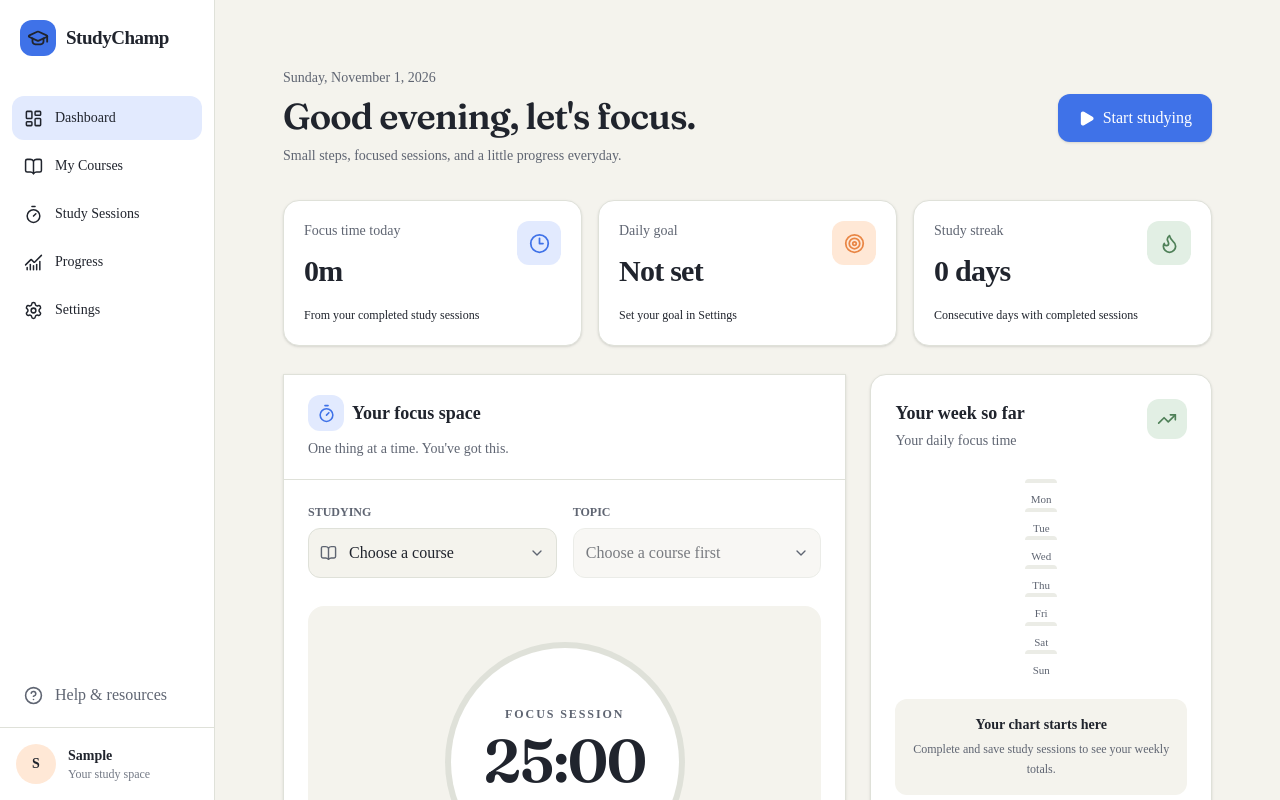
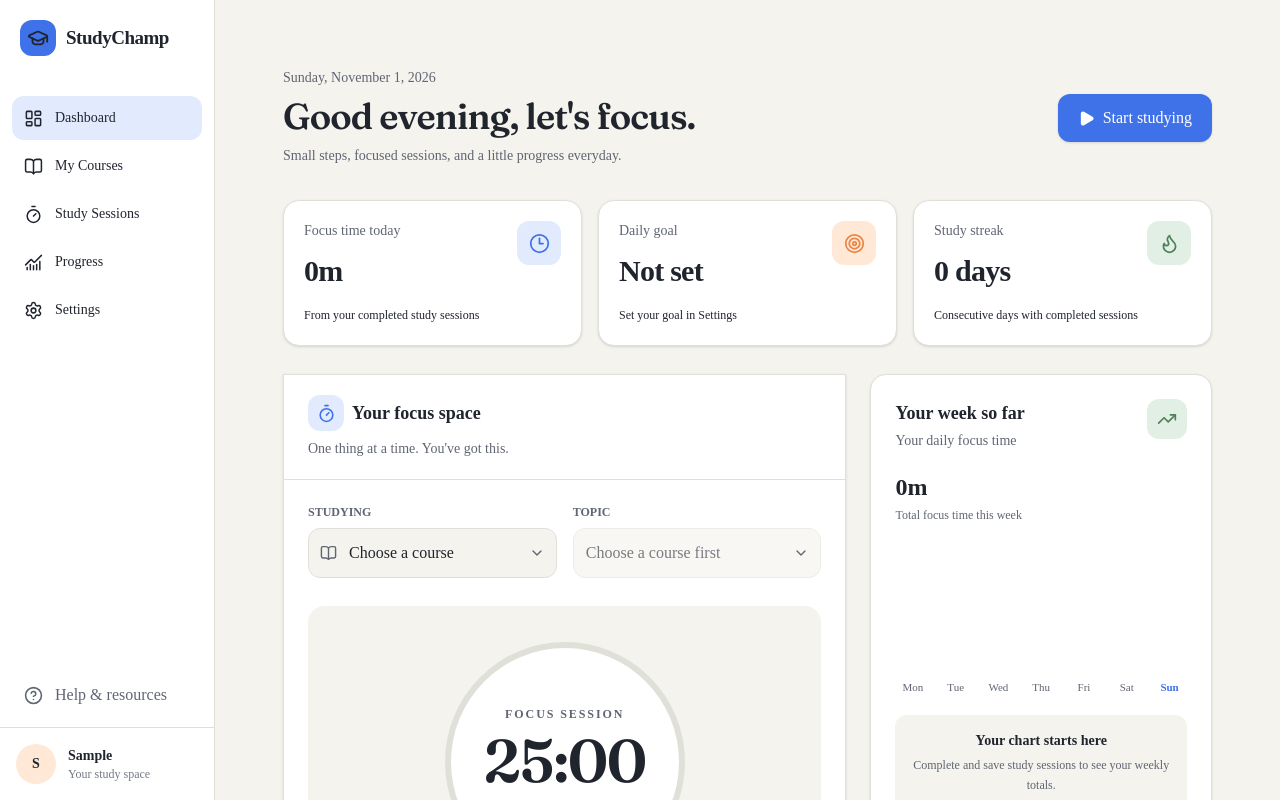
Before and after one commit to codex2py/Studychamp, a React (Vite) app: page / in a window 1280 px wide. Both pictures are taken after typing "Sample" into the empty fields and a click on the button "Let's get started". Shown: the top 800 px of the page. Built offline with nearby package versions, Linux system fonts and the light colour scheme.

Commit message:
add weekly study time visualization to Dashboard component

```diff
--- a/src/pages/Dashboard.jsx
+++ b/src/pages/Dashboard.jsx
@@ -235,6 +235,39 @@ export default function Dashboard() {
 
   const studyStreak = getStudyStreak(studiedDays, today);
   const dailyGoalSeconds = getDailyGoal(preferences);
+
+  const weekStart = getStartOfDay(today);
+
+  weekStart.setDate(
+    weekStart.getDate() -((weekStart.getDay() + 6) % 7)
+  );
+
+  const weeklyData = WEEKDAYS.map((day, index) => {
+    const date = new Date(weekStart);
+    date.setDate(weekStart.getDate() + index);
+
+    const dayKey = getDayKey(date);
+    const seconds = completedSessions
+      .filter((session) => getDayKey(session.date) === dayKey)
+      .reduce((total, session) => total + session.duration, 0);
+
+    return {
+      day,
+      date,
+      seconds,
+      isToday: dayKey === todayKey,
+    };
+  });
+
+  const totalWeekSeconds = weeklyData.reduce(
+    (total, day) => total + day.seconds,
+    0
+  );
+
+  const maxWeeklySeconds = Math.max(
+    ...weeklyData.map((day) => day.seconds),
+    1
+  );
 
   useEffect(() => {
     if (!isRunning || startedAt === null) return;
@@ -709,26 +742,71 @@ export default function Dashboard() {
                   <TrendingUp size={20} />
                 </div>
               </div>
-              <div className="mt-7 flex-h-36 items-end justify-between gap-2">
-                {WEEKDAYS.map((day) => (
+              <div className="mt-5">
+                <p className="text-2xl font-bold">{formatDuration(totalWeekSeconds)}</p>
+                <p className="mt-1 text-xs text-text-secondary">
+                  Total focus time this week
+                </p>
+              </div>
+
+              <div className="mt-7 flex h-36 items-end justify-between gap-2">
+                {weeklyData.map((day) => {
+                  const barHeight =
+                    day.seconds > 0
+                      ? Math.max((day.seconds / maxWeeklySeconds) * 100, 6)
+                      : 0;
+
+                  return (
                     <div
-                    key={day}
+                      key={day.day}
                       className="flex h-full flex-1 flex-col items-center justify-end gap-2"
                     >
-                    <div className="flex h-full w-full items-end justify-center">
-                      <div className="h-1 w-full max-w-8 rounded-t-md bg-surface-muted" />
+                      <div
+                        className="flex h-full w-full items-end justify-center"
+                        title={`${day.day}: ${formatDuration(day.seconds)}`}
+                      >
+                        <div
+                          className={`w-full max-w-8 rounded-t-md transition-all duration-500 ${
+                            day.isToday ? "bg-primary" : "bg-success"
+                          }`}
+                          style={{ height: `${barHeight}%`}}
+                        />
                       </div>
-                    <span className="text-[11px] text-text-secondary">
-                      {day}
+
+                      <span
+                        className={`text-[11px] ${
+                          day.isToday
+                            ? "font-bold text-primary"
+                            : "text-text-secondary"
+                        }`}
+                      >
+                        {day.day}
                       </span>
                     </div>
-                ))}
+                  )
+                })}
               </div>
+
               <div className="mt-5 rounded-xl bg-background p-4 text-center">
-                <p className="text-sm font-semibold">Your chart starts here</p>
+                {totalWeekSeconds > 0 ? (
+                  <>
+                    <p className="text-sm font-semibold">
+                      You're making progress!
+                    </p>
+                    <p className="mt-1 text-xs leading-5 text-text-secondary">
+                      Every focused session adds up. Keep going!
+                    </p>
+                  </>
+                ) : (
+                  <>
+                    <p className="text-sm font-semibold">
+                      Your chart starts here
+                    </p>
                     <p className="mt-1 text-xs leading-5 text-text-secondary">
                       Complete and save study sessions to see your weekly totals.
                     </p>
+                  </>
+                )}
               </div>
             </section>
 
```
Lines whose indentation alone changed are shown as unchanged.
